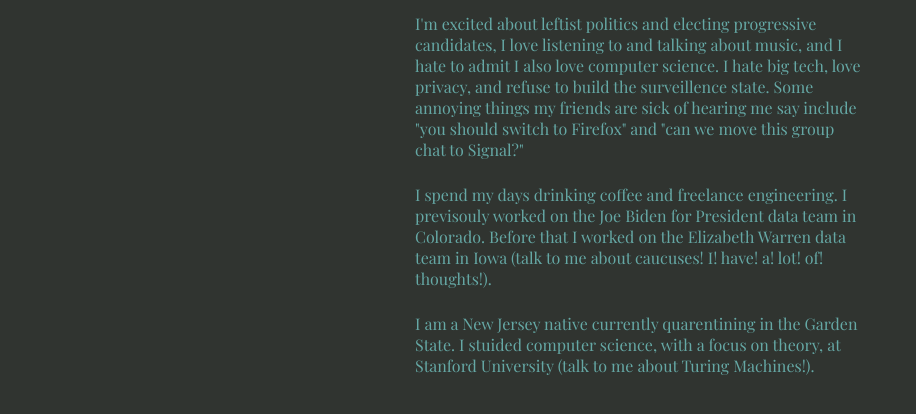
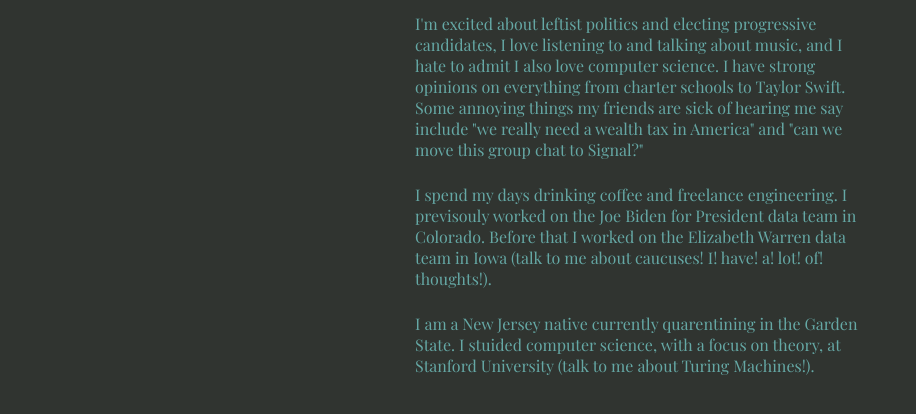
Before and after one commit to hashbron/personal-website, a plain HTML site: page good.html in a window 1280 px wide. Shown: the part 196-610 px from the top of the page, without its empty margins (0-916 px from the left). Drawn offline with nearby package versions, Linux system fonts and the light colour scheme; a web font is replaced by a local one.

Commit message:
Update good.html

```diff
--- a/good.html
+++ b/good.html
@@ -14,7 +14,7 @@
     <div class=container>
       <h1>ABOUT</h1>
       <div class="non-fade-element">
-        <p>I'm excited about leftist politics and electing progressive candidates, I love listening to and talking about music, and I hate to admit I also love computer science. I hate big tech, love privacy, and refuse to build the surveillence state. Some annoying things my friends are sick of hearing me say include "you should switch to Firefox" and "can we move this group chat to Signal?"</p>
+        <p>I'm excited about leftist politics and electing progressive candidates, I love listening to and talking about music, and I hate to admit I also love computer science. I have strong opinions on everything from charter schools to Taylor Swift. Some annoying things my friends are sick of hearing me say include "we really need a wealth tax in America" and "can we move this group chat to Signal?"</p>
       </div>
       <div class="non-fade-element">
         <p>I spend my days drinking coffee and freelance engineering. I previsouly worked on the Joe Biden for President data team in Colorado. Before that I worked on the Elizabeth Warren data team in Iowa (talk to me about caucuses! I! have! a! lot! of! thoughts!).</p>
```
